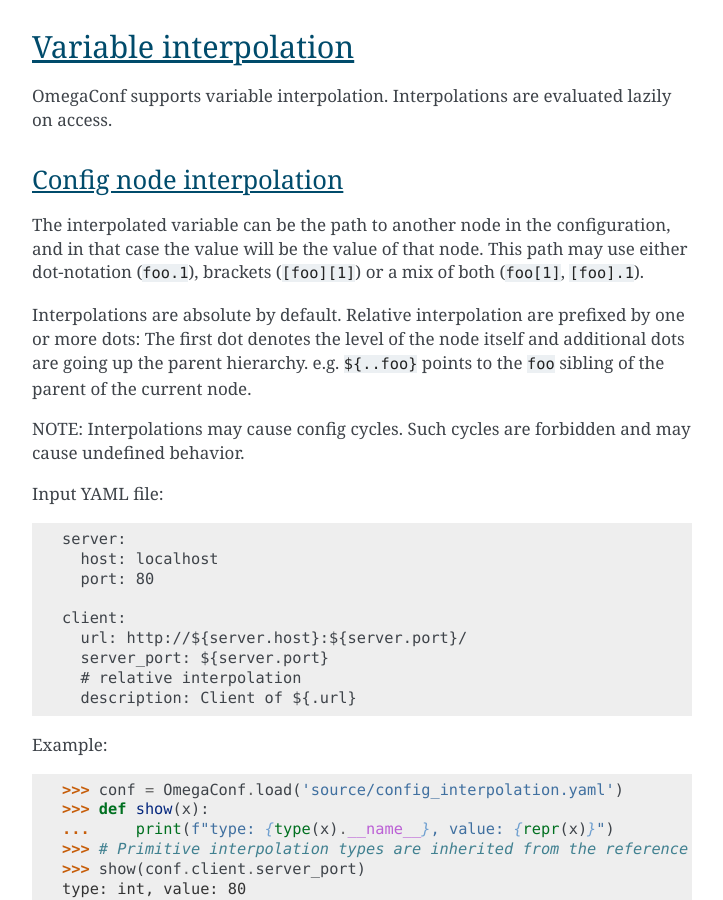
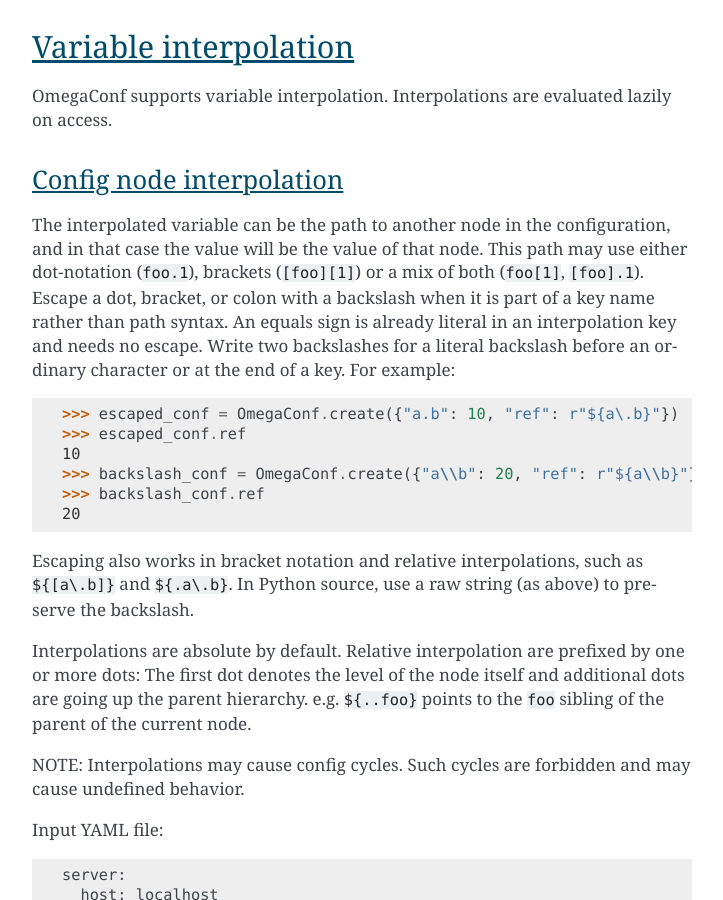
Before and after one commit to omry/omegaconf, a Sphinx documentation site: the page built from docs/source/usage.rst, in a window 1280 px wide and 900 px high, scrolled down 8303 px. Shown: the whole window, without its empty margins (388-1111 px from the left). Built offline with Sphinx 7.4.7, drawn with Linux system fonts in a browser that asks for light colours.

Commit message:
Support escaped keys in node interpolation paths
Allow node interpolations to select keys containing literal dots, brackets, colons, equals signs, and backslashes. Preserve resolver syntax and existing public selection behavior, with tests and documentation for the escaped forms.

Fixes #1335

```diff
--- a/docs/source/grammar.rst
+++ b/docs/source/grammar.rst
@@ -70,6 +70,12 @@
     - ``${..uncle.cousin}``
     - ``${some_list[3]}``
     - ``${some_deep_dict[key1][subkey2].subsubkey3}``
+
+Within a config key, a backslash can escape a literal dot, opening or closing
+bracket, or colon. For example, ``${a\.b}`` addresses the key ``a.b``, while
+``${a.b}`` addresses the key ``b`` under ``a``. Escapes are interpreted once
+when the node path is resolved. Write two backslashes to represent one literal
+backslash before an ordinary character or at the end of a key.
 
 Here are also examples of resolver calls from the ``interpolationResolver`` rule:
 
--- a/docs/source/usage.rst
+++ b/docs/source/usage.rst
@@ -395,6 +395,23 @@
 The interpolated variable can be the path to another node in the configuration, and in that case
 the value will be the value of that node.
 This path may use either dot-notation (``foo.1``), brackets (``[foo][1]``) or a mix of both (``foo[1]``, ``[foo].1``).
+Escape a dot, bracket, or colon with a backslash when it is part of a key name
+rather than path syntax. An equals sign is already literal in an interpolation
+key and needs no escape. Write two backslashes for a literal backslash before
+an ordinary character or at the end of a key. For example:
+
+.. doctest::
+
+    >>> escaped_conf = OmegaConf.create({"a.b": 10, "ref": r"${a\.b}"})
+    >>> escaped_conf.ref
+    10
+    >>> backslash_conf = OmegaConf.create({"a\\b": 20, "ref": r"${a\\b}"})
+    >>> backslash_conf.ref
+    20
+
+Escaping also works in bracket notation and relative interpolations, such as
+``${[a\.b]}`` and ``${.a\.b}``. In Python source, use a raw string (as above)
+to preserve the backslash.
 
 Interpolations are absolute by default. Relative interpolation are prefixed by one or more dots:
 The first dot denotes the level of the node itself and additional dots are going up the parent hierarchy.
```
Also changed, not shown: docs/source/custom_resolvers.rst (+7 -3 lines), docs/notebook/Tutorial.ipynb, 7 other files.
